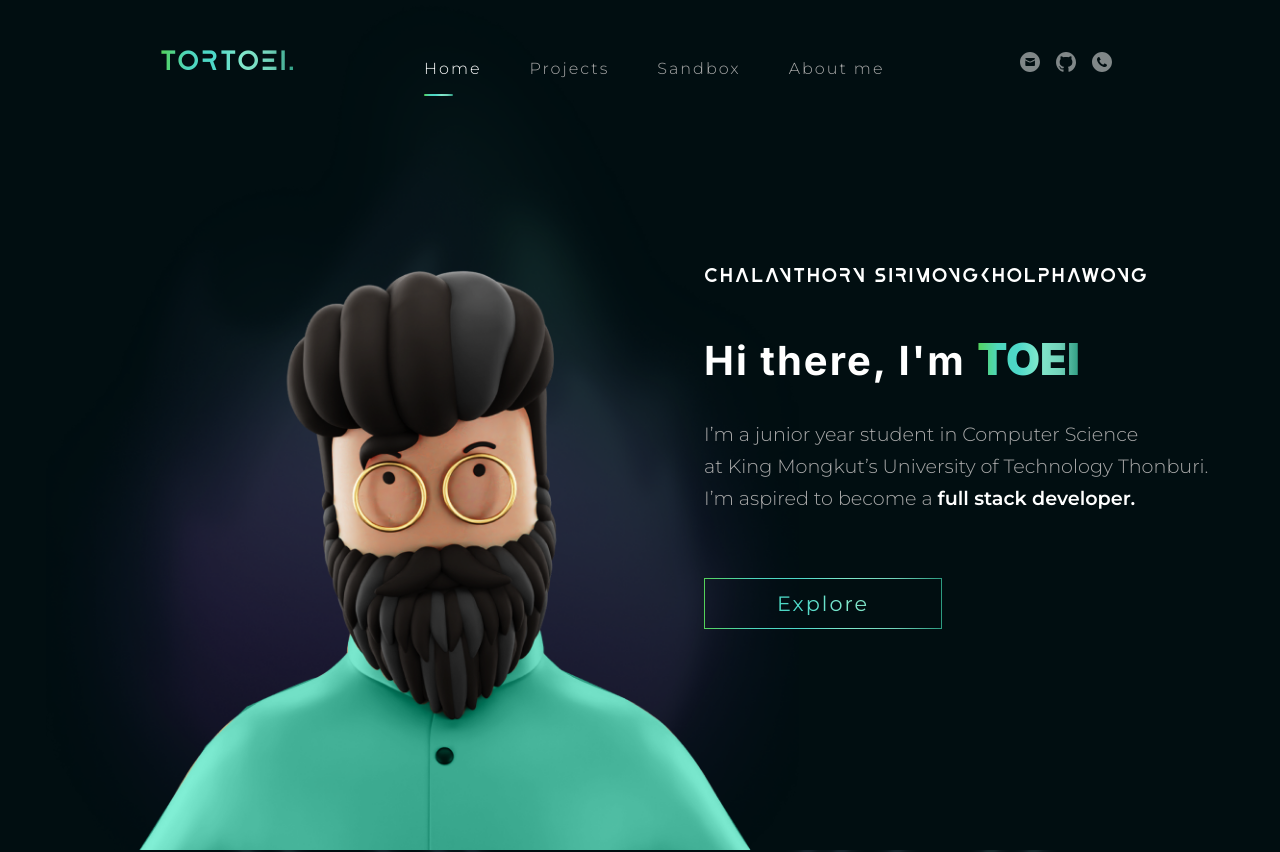
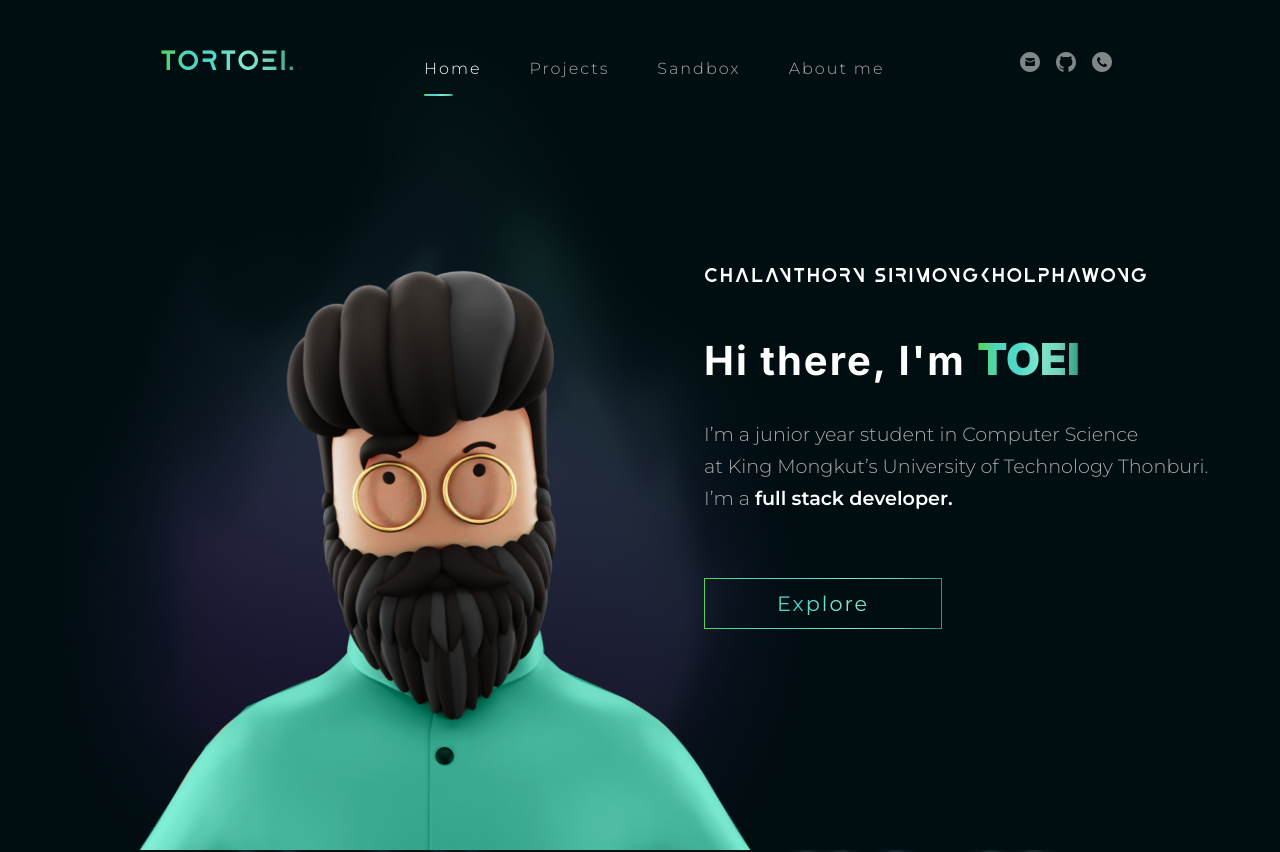
Before and after one commit to HyperactiveX/hyperactivex.github.io, a Next.js app: page / in a window 1280 px wide. Shown: the top 852 px of the page. Built offline with nearby package versions, Linux system fonts and the light colour scheme.

Commit message:
[UPDATE] : Homepage content

```diff
--- a/pages/home.tsx
+++ b/pages/home.tsx
@@ -18,7 +18,7 @@ const HomeContent = () => {
           <div className={styles.description}>
             <p className={styles.descriptionElement}>I’m a junior year student in Computer Science </p>
             <p className={styles.descriptionElement}>at King Mongkut’s University of Technology Thonburi.</p>
-            <p className={styles.descriptionElement}>I’m aspired to become a <span className={styles.highlightedCareer}>full stack developer.</span></p>
+            <p className={styles.descriptionElement}>I’m a <span className={styles.highlightedCareer}>full stack developer.</span></p>
           </div>
         </div>
         <div className={styles.explorButton}>
```
